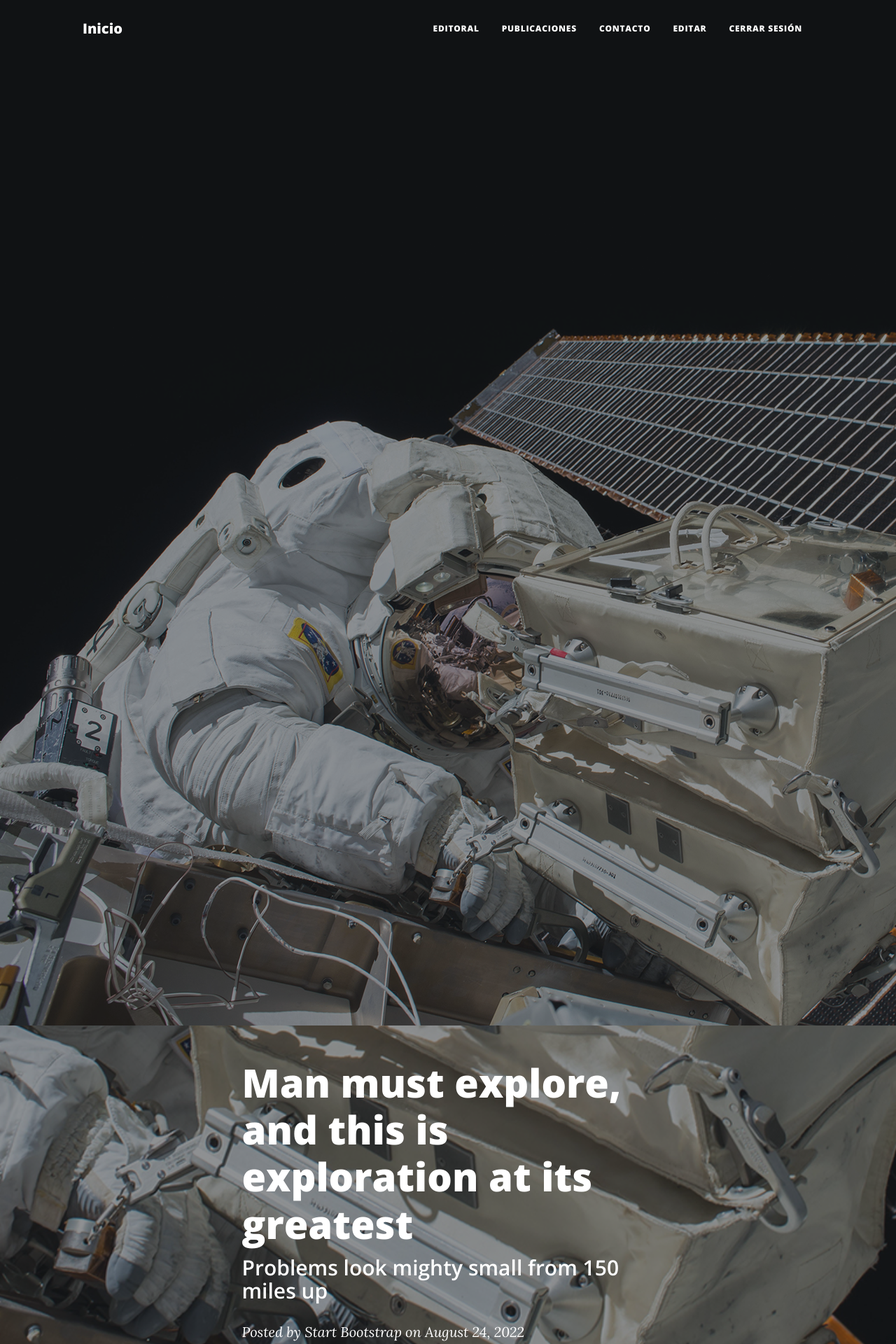
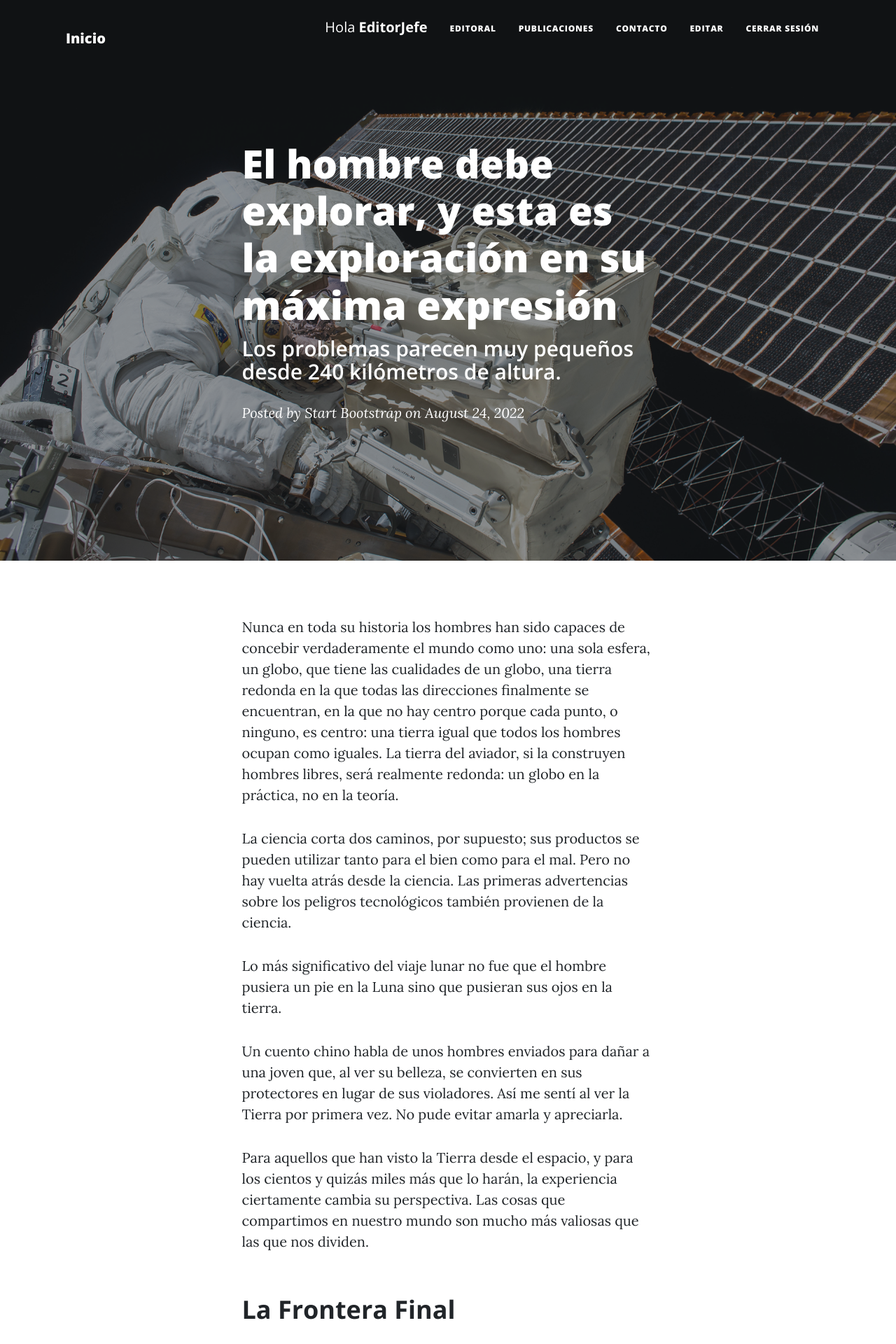
Before and after one commit to marianojoey/CoderHouse-Python-PrFinMarianoEstrada, a Django app: page /ElFicticio/notas/ in a window 1280 px wide; the page is wider, and only the part inside the window is pictured. Shown: the top 1920 px of that part at 70% size. Run offline with Django 4.2, Linux system fonts and the light colour scheme; a user stored in the database is signed in; some libraries are stand-ins or nearby versions.

Commit message:
Add files via upload

```diff
--- /dev/null
+++ b/Entrega_Final_Mariano_Estrada/ElFicticio/templates/ElFicticio/MPeriodistas_form.html
@@ -0,0 +1,3 @@
+{% extends "ElFicticio/padre.html" %}
+
+{% load static %}
--- a/Entrega_Final_Mariano_Estrada/ElFicticio/templates/ElFicticio/editar.html
+++ b/Entrega_Final_Mariano_Estrada/ElFicticio/templates/ElFicticio/editar.html
@@ -3,7 +3,7 @@
 {% load static %}
 
 {% block encabezado %}
-<header class="masthead" style="background-image: url('/img/home-bg.jpg')">
+<header class="masthead" style="background-image: url({% static 'ElFicticio/assets/img/home-bg.jpg' %})">
     <div class="container position-relative px-4 px-lg-5">
         <div class="row gx-4 gx-lg-5 justify-content-center">
             <div class="col-md-10 col-lg-8 col-xl-7">
--- a/Entrega_Final_Mariano_Estrada/ElFicticio/templates/ElFicticio/login.html
+++ b/Entrega_Final_Mariano_Estrada/ElFicticio/templates/ElFicticio/login.html
@@ -3,13 +3,13 @@
 {% load static %}
 
 {% block encabezado %}
-<header class="masthead" style="background-image: url('/img/home-bg.jpg')">
+<header class="masthead" style="background-image: url({% static 'ElFicticio/assets/img/home-bg.jpg' %})">
     <div class="container position-relative px-4 px-lg-5">
         <div class="row gx-4 gx-lg-5 justify-content-center">
             <div class="col-md-10 col-lg-8 col-xl-7">
                 <div class="site-heading">
                     <h1>PERIÓDICO EL FICTICIO</h1>
-                    <span class="subheading">Donde las noticias suelen ser falsas y buenas.</span>
+                    <span class="subheading">Ingrese sus datos para usar el sitio.</span>
                 </div>
             </div>
         </div>
--- a/Entrega_Final_Mariano_Estrada/ElFicticio/templates/ElFicticio/logout.html
+++ b/Entrega_Final_Mariano_Estrada/ElFicticio/templates/ElFicticio/logout.html
@@ -3,7 +3,7 @@
 {% load static %}
 
 {% block encabezado %}
-<header class="masthead" style="background-image: url('/img/home-bg.jpg')">
+<header class="masthead" style="background-image: url({% static 'ElFicticio/assets/img/home-bg.jpg' %})">
     <div class="container position-relative px-4 px-lg-5">
         <div class="row gx-4 gx-lg-5 justify-content-center">
             <div class="col-md-10 col-lg-8 col-xl-7">
--- a/Entrega_Final_Mariano_Estrada/ElFicticio/templates/ElFicticio/notas.html
+++ b/Entrega_Final_Mariano_Estrada/ElFicticio/templates/ElFicticio/notas.html
@@ -5,22 +5,16 @@
 
 {% block encabezado %}
 
-<!-- Page Header - ACÁ ESTÁ UNO DE LOS PROBLEMAS-->
+<!-- Page Header -->
 
-<!--Idealmente, tengo que hacer algo con la "url" que aparece acá abajo para que siga mostrando la imagen, pero Django parece no dar bolilla-->
-<header class="masthead" style="background-image: url('assets/img/post-bg.jpg')">
-
-    <!--la línea de imagen que sigue la agregué retocándola un poco de la preentrega 3, y poniéndola así logro que salga la imagen, pero
-    no puedo hacer que quede como en la página original.-->
-    <img class="masthead-avatar mb-5" src="{% static 'ElFicticio/assets/img/post-bg.jpg' %}" alt="..." />
-
+<header class="masthead" style="background-image: url({% static 'ElFicticio/assets/img/post-bg.jpg' %})">
 
     <div class="container position-relative px-4 px-lg-5">
         <div class="row gx-4 gx-lg-5 justify-content-center">
             <div class="col-md-10 col-lg-8 col-xl-7">
                 <div class="post-heading">
-                    <h1>Man must explore, and this is exploration at its greatest</h1>
-                    <h2 class="subheading">Problems look mighty small from 150 miles up</h2>
+                    <h1>El hombre debe explorar, y esta es la exploración en su máxima expresión</h1>
+                    <h2 class="subheading">Los problemas parecen muy pequeños desde 240 kilómetros de altura.</h2>
                     <span class="meta">
                         Posted by
                         <a href="#!">Start Bootstrap</a>
@@ -41,22 +35,22 @@
     <div class="container px-4 px-lg-5">
         <div class="row gx-4 gx-lg-5 justify-content-center">
             <div class="col-md-10 col-lg-8 col-xl-7">
-                <p>Never in all their history have men been able truly to conceive of the world as one: a single sphere, a globe, having the qualities of a globe, a round earth in which all the directions eventually meet, in which there is no center because every point, or none, is center — an equal earth which all men occupy as equals. The airman's earth, if free men make it, will be truly round: a globe in practice, not in theory.</p>
-                <p>Science cuts two ways, of course; its products can be used for both good and evil. But there's no turning back from science. The early warnings about technological dangers also come from science.</p>
-                <p>What was most significant about the lunar voyage was not that man set foot on the Moon but that they set eye on the earth.</p>
-                <p>A Chinese tale tells of some men sent to harm a young girl who, upon seeing her beauty, become her protectors rather than her violators. That's how I felt seeing the Earth for the first time. I could not help but love and cherish her.</p>
-                <p>For those who have seen the Earth from space, and for the hundreds and perhaps thousands more who will, the experience most certainly changes your perspective. The things that we share in our world are far more valuable than those which divide us.</p>
-                <h2 class="section-heading">The Final Frontier</h2>
-                <p>There can be no thought of finishing for ‘aiming for the stars.’ Both figuratively and literally, it is a task to occupy the generations. And no matter how much progress one makes, there is always the thrill of just beginning.</p>
-                <p>There can be no thought of finishing for ‘aiming for the stars.’ Both figuratively and literally, it is a task to occupy the generations. And no matter how much progress one makes, there is always the thrill of just beginning.</p>
-                <blockquote class="blockquote">The dreams of yesterday are the hopes of today and the reality of tomorrow. Science has not yet mastered prophecy. We predict too much for the next year and yet far too little for the next ten.</blockquote>
-                <p>Spaceflights cannot be stopped. This is not the work of any one man or even a group of men. It is a historical process which mankind is carrying out in accordance with the natural laws of human development.</p>
-                <h2 class="section-heading">Reaching for the Stars</h2>
-                <p>As we got further and further away, it [the Earth] diminished in size. Finally it shrank to the size of a marble, the most beautiful you can imagine. That beautiful, warm, living object looked so fragile, so delicate, that if you touched it with a finger it would crumble and fall apart. Seeing this has to change a man.</p>
-                <a href="#!"><img class="img-fluid" src="assets/img/post-sample-image.jpg" alt="..." /></a>
-                <span class="caption text-muted">To go places and do things that have never been done before – that’s what living is all about.</span>
-                <p>Space, the final frontier. These are the voyages of the Starship Enterprise. Its five-year mission: to explore strange new worlds, to seek out new life and new civilizations, to boldly go where no man has gone before.</p>
-                <p>As I stand out here in the wonders of the unknown at Hadley, I sort of realize there’s a fundamental truth to our nature, Man must explore, and this is exploration at its greatest.</p>
+                <p>Nunca en toda su historia los hombres han sido capaces de concebir verdaderamente el mundo como uno: una sola esfera, un globo, que tiene las cualidades de un globo, una tierra redonda en la que todas las direcciones finalmente se encuentran, en la que no hay centro porque cada punto, o ninguno, es centro: una tierra igual que todos los hombres ocupan como iguales. La tierra del aviador, si la construyen hombres libres, será realmente redonda: un globo en la práctica, no en la teoría.</p>
+                <p>La ciencia corta dos caminos, por supuesto; sus productos se pueden utilizar tanto para el bien como para el mal. Pero no hay vuelta atrás desde la ciencia. Las primeras advertencias sobre los peligros tecnológicos también provienen de la ciencia.</p>
+                <p>Lo más significativo del viaje lunar no fue que el hombre pusiera un pie en la Luna sino que pusieran sus ojos en la tierra.</p>
+                <p>Un cuento chino habla de unos hombres enviados para dañar a una joven que, al ver su belleza, se convierten en sus protectores en lugar de sus violadores. Así me sentí al ver la Tierra por primera vez. No pude evitar amarla y apreciarla.</p>
+                <p>Para aquellos que han visto la Tierra desde el espacio, y para los cientos y quizás miles más que lo harán, la experiencia ciertamente cambia su perspectiva. Las cosas que compartimos en nuestro mundo son mucho más valiosas que las que nos dividen.</p>
+                <h2 class="section-heading">La Frontera Final</h2>
+                <p>No se puede pensar en terminar por 'apuntar a las estrellas'. Tanto en sentido figurado como literal, es una tarea para ocupar a las generaciones. Y no importa cuánto progrese uno, siempre existe la emoción de apenas comenzar.</p>
+                <p>No se puede pensar en terminar por 'apuntar a las estrellas'. Tanto en sentido figurado como literal, es una tarea para ocupar a las generaciones. Y no importa cuánto progrese uno, siempre existe la emoción de apenas comenzar.</p>
+                <blockquote class="blockquote">Los sueños de ayer son las esperanzas de hoy y la realidad de mañana. La ciencia aún no ha dominado la profecía. Predecimos demasiado para el próximo año y, sin embargo, demasiado poco para los próximos diez.</blockquote>
+                <p>Los vuelos espaciales no se pueden detener. Este no es el trabajo de un solo hombre o incluso de un grupo de hombres. Es un proceso histórico que la humanidad está realizando de acuerdo con las leyes naturales del desarrollo humano.</p>
+                <h2 class="section-heading">Alcanzando las Estrellas</h2>
+                <p>A medida que nos alejábamos más y más, [la Tierra] disminuía de tamaño. Finalmente se encogió al tamaño de una canica, lo más hermoso que puedas imaginar. Ese hermoso, cálido y vivo objeto se veía tan frágil, tan delicado, que si lo tocabas con un dedo se desmoronaba y se desmoronaba. Ver esto tiene que cambiar a un hombre.</p>
+                <a href="#!"><img class="img-fluid" src="{% static 'ElFicticio/assets/img/post-sample-image.jpg' %}" alt="..." /></a>
+                <span class="caption text-muted">Ir a lugares y hacer cosas que nunca se han hecho antes, de eso se trata vivir.</span>
+                <p>El espacio, la última frontera. Estos son los viajes de la Nave Enterprise. Su misión de cinco años: explorar nuevos mundos extraños, buscar nueva vida y nuevas civilizaciones, ir audazmente a donde ningún hombre ha ido antes.</p>
+                <p>Mientras estoy aquí en las maravillas de lo desconocido en Hadley, me doy cuenta de que hay una verdad fundamental en nuestra naturaleza, el hombre debe explorar, y esta es la exploración en su máxima expresión.</p>
                 <p>
                     Placeholder text by
                     <a href="http://spaceipsum.com/">Space Ipsum</a>
--- a/Entrega_Final_Mariano_Estrada/ElFicticio/templates/ElFicticio/padre.html
+++ b/Entrega_Final_Mariano_Estrada/ElFicticio/templates/ElFicticio/padre.html
@@ -4,8 +4,8 @@
         {% load static %}
         <meta charset="utf-8" />
         <meta name="viewport" content="width=device-width, initial-scale=1, shrink-to-fit=no" />
-        <meta name="description" content="" />
-        <meta name="author" content="" />
+        <meta name="Descripcion" content="Proyecto Final de CoderHouse - Curso de Python/Django" />
+        <meta name="Autor de los retoques" content="Mariano" />
         <title>El Ficticio</title>
         <link rel="icon" type="image/x-icon" href="{% static 'ElFicticio/assets/favicon.ico' %}" />
         <!-- Font Awesome icons (free version)-->
@@ -19,7 +19,7 @@
     <body>
         <!-- Navigation-->
         <nav class="navbar navbar-expand-lg navbar-light" id="mainNav">
-            <div class="container px-4 px-lg-5">
+            <div class="container px-4 px-lg-8">
                 <a class="navbar-brand" href="{% url 'Inicial' %}">Inicio</a>
                 <button class="navbar-toggler" type="button" data-bs-toggle="collapse" data-bs-target="#navbarResponsive" aria-controls="navbarResponsive" aria-expanded="false" aria-label="Toggle navigation">
                     Menu
@@ -27,6 +27,18 @@
                 </button>
                 <div class="collapse navbar-collapse" id="navbarResponsive">
                     <ul class="navbar-nav ms-auto py-4 py-lg-0">
+<!--
+                        hago un SI request.user.is_authenticated Y request.user.is_superuser
+
+                        href= llamo urls Administrador y muestro botón para ir a admin
+
+                        end if
+-->
+
+
+                        {% if user.is_authenticated %}
+                        <a class="nav-link px-lg-3 py-3 py-lg-3" <p style="color:white">Hola <b>{{user}}</b></p></a>
+                        {% endif %}
 
                         <li class="nav-item"><a class="nav-link px-lg-3 py-3 py-lg-4" href="{% url 'Editorial' %}">Editoral</a></li>
                         <li class="nav-item"><a class="nav-link px-lg-3 py-3 py-lg-4" href="{% url 'Publicaciones' %}">Publicaciones</a></li>
@@ -54,17 +66,12 @@
         {% endblock %}
 
         <!-- Main Content-->
-        <div class="container px-4 px-lg-5">
-            <div class="row gx-4 gx-lg-5 justify-content-center">
-                <div class="col-md-10 col-lg-8 col-xl-7">
 
                     {% block Descripcion %}
 
                     {% endblock %}
 
-                </div>
-            </div>
-        </div>
+
 
 {% block Footer %}
 
--- a/Entrega_Final_Mariano_Estrada/ElFicticio/urls.py
+++ b/Entrega_Final_Mariano_Estrada/ElFicticio/urls.py
@@ -1,4 +1,5 @@
 from django.urls import path
+
 from ElFicticio.views import *
 from django.contrib.auth.views import LogoutView
 
@@ -11,4 +12,5 @@
     path("registro/",v_registro,name="Registro"),
     path("logout",LogoutView.as_view(template_name="ElFicticio/logout.html"),name="Logout"),
     path("editar/",v_editar,name="Editar"),
+    path("inexistente/",v_inexistente,name="Inexistente"),
 ]
--- a/Entrega_Final_Mariano_Estrada/ElFicticio/views.py
+++ b/Entrega_Final_Mariano_Estrada/ElFicticio/views.py
@@ -57,3 +57,6 @@
 @login_required
 def v_editar(request):
     return render(request, "ElFicticio/editar.html")
+
+def v_inexistente(request):
+    return render(request, "ElFicticio/inexistente.html")
```
Also changed, not shown: Entrega_Final_Mariano_Estrada/ElFicticio/templates/ElFicticio/contacto.html (+2 -9 lines), Entrega_Final_Mariano_Estrada/ElFicticio/templates/ElFicticio/editor.html (+2 -8 lines), Entrega_Final_Mariano_Estrada/ElFicticio/templates/ElFicticio/inexistente.html (added, +18 -0 lines), Entrega_Final_Mariano_Estrada/ElFicticio/templates/ElFicticio/inicio.html (+20 -39 lines), Entrega_Final_Mariano_Estrada/ElFicticio/static/ElFicticio/assets/img/16291-NQP38C.jpg (added), Entrega_Final_Mariano_Estrada/ElFicticio/static/ElFicticio/assets/img/2594504.jpg (added), Entrega_Final_Mariano_Estrada/elficticio.sqlite3.
